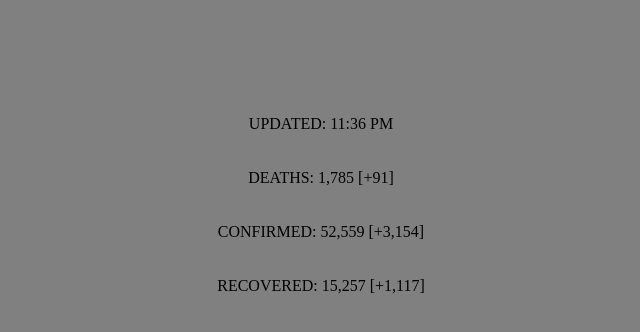
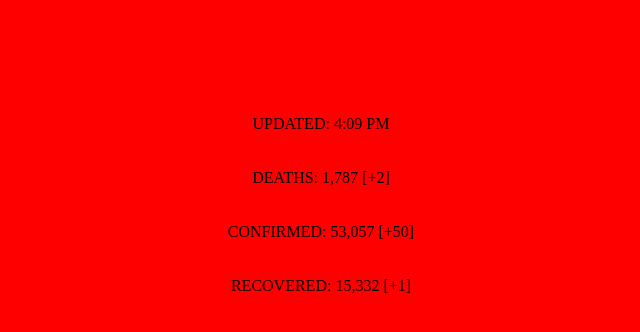
Before and after one commit to ANKUSH-JPG/corona-devops, a plain HTML site: page index.html in a window 1280 px wide. Shown: the whole page, without its empty margins (319-959 px from the left). Drawn offline with Linux system fonts and the light colour scheme.

Commit message:
changed 4:11 pm on 7th

```diff
--- a/index.html
+++ b/index.html
@@ -4,7 +4,7 @@
 <meta charset="utf-8">
 <title>CORONA STATS</title>
 </head>
-<body bgcolor="gray">
+<body bgcolor="red">
 
 <section>
 <div id="main_text"><marquee><U><h1>CORONAVIRUS STATS INDIA</h1></u></marquee></div>
@@ -12,10 +12,10 @@
 <br><BR>
 
 
-<div id="updated"><CENTER>UPDATED: 11:36 PM</center></div><BR><BR>
-<div id="death"><CENTER>DEATHS: 1,785 [+91] </center></div><BR><BR>
-<div id="CONFIRMED"><CENTER>CONFIRMED: 52,559 [+3,154] </center></div><BR><BR>
-<div id="RECOVERED"><CENTER>RECOVERED: 15,257 [+1,117] </center></div><BR><BR>
+<div id="updated"><CENTER>UPDATED: 4:09 PM</center></div><BR><BR>
+<div id="death"><CENTER>DEATHS: 1,787 [+2] </center></div><BR><BR>
+<div id="CONFIRMED"><CENTER>CONFIRMED: 53,057 [+50] </center></div><BR><BR>
+<div id="RECOVERED"><CENTER>RECOVERED: 15,332 [+1] </center></div><BR><BR>
 
 </section>
 
```
